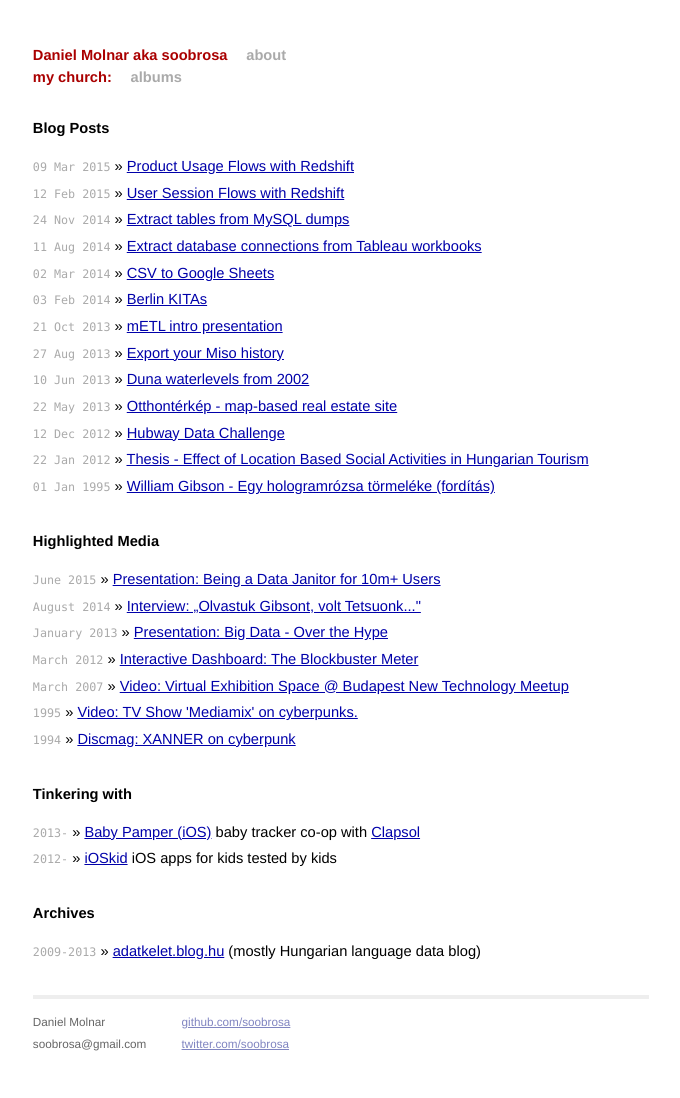
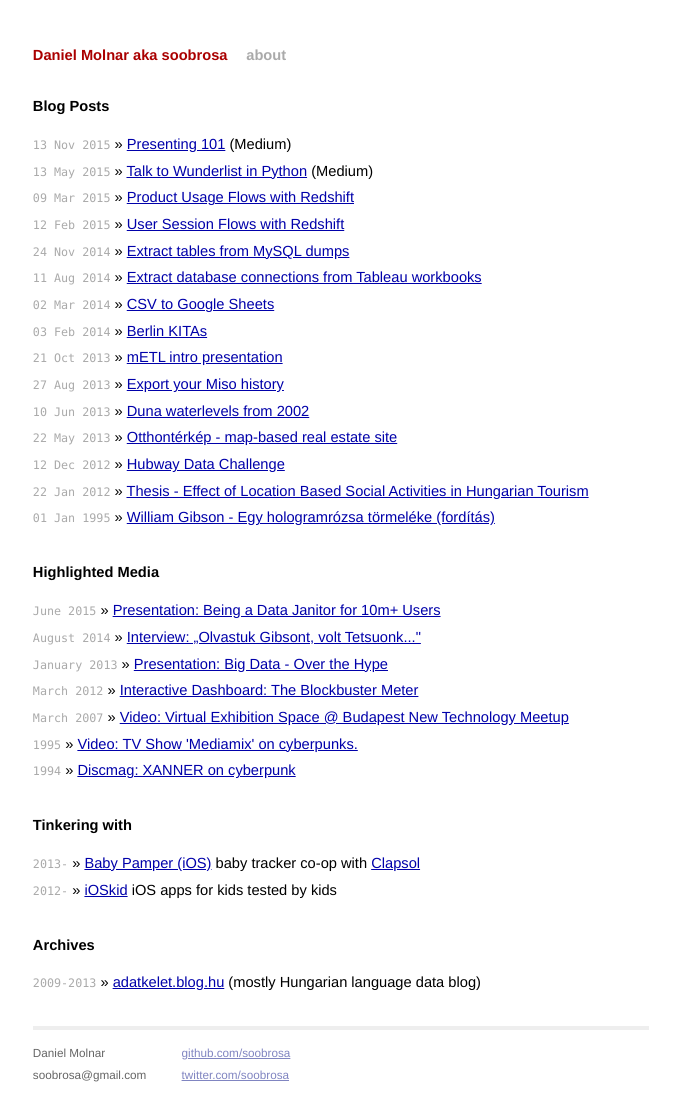
Before and after one commit to mojombo/mojombo.github.io, a Jekyll site: the page built from index.html, in a window 1280 px wide. Shown: the whole page, without its empty margins (299-979 px from the left). Built offline with Jekyll 4.4.1, drawn with Linux system fonts in a browser that asks for light colours; Markdown is read by kramdown in place of the engine named in the settings; before the commit the page ends 1066 px from its top, so only the background shows below that.

Commit message:
Direct linking Medium.

```diff
--- a/_layouts/default.html
+++ b/_layouts/default.html
@@ -20,8 +20,7 @@
 <div class="site">
   <div class="title">
     <a href="/">Daniel Molnar aka soobrosa</a>
-    <a class="extra" href="/about.html">about</a><br>
-    my church: <a class="extra" href="/mychurch/index.html">albums</a>
+    <a class="extra" href="/about.html">about</a>
   </div>
 
   {{ content }}
--- a/index.html
+++ b/index.html
@@ -6,6 +6,8 @@
 <div id="home">
   <h1>Blog Posts</h1>
   <ul class="posts">
+    <li><span>13 Nov 2015</span> &raquo; <a href="https://medium.com/wunderlist-engineering/presenting-101-c65283ab1828#.snfrx1j1z">Presenting 101</a> (Medium)
+    <li><span>13 May 2015</span> &raquo; <a href="https://medium.com/wunderlist-engineering/talk-to-wunderlist-in-python-8c456a1ba821#.xutrr3cwt">Talk to Wunderlist in Python</a> (Medium)
     {% for post in site.posts %}
       <li><span>{{ post.date | date_to_string }}</span> &raquo; <a href="{{ post.url }}">{{ post.title }}</a></li>
     {% endfor %}
```
